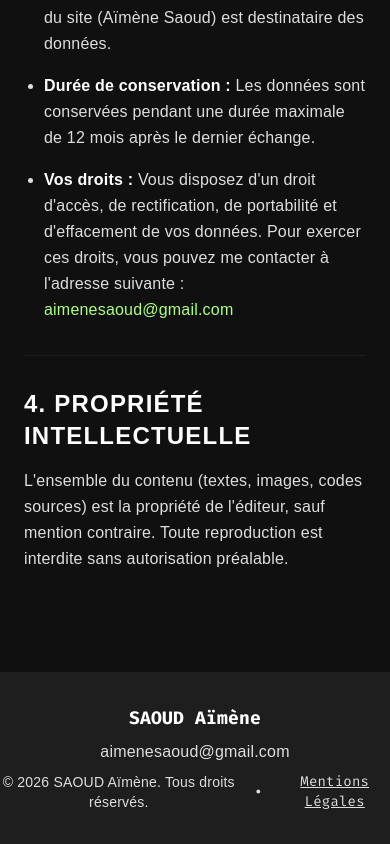
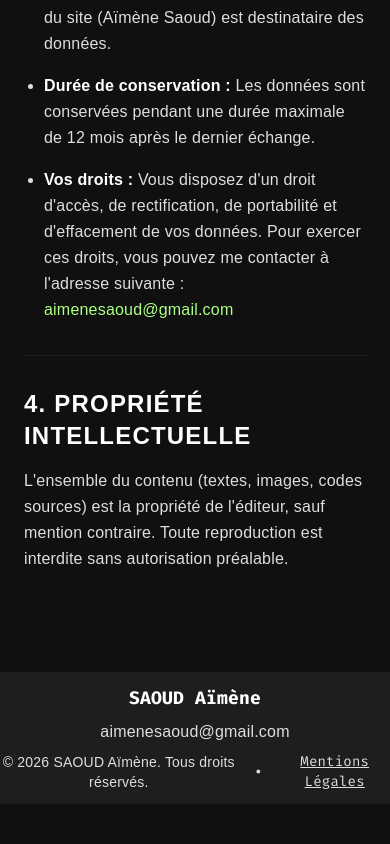
Before and after one commit to AimeneSD/Portefolio-pro, a React (Vite) app in the folder frontend/: page /mentions-legales in a window 390 px wide. Shown: the part 1423-2267 px from the top of the page. After the commit the page ends 2227 px from the top, so only its background shows below. Built offline with nearby package versions, Linux system fonts and the light colour scheme; no server answers.

Commit message:
ux:section stacking mobile

```diff
--- a/frontend/src/components/Footer.jsx
+++ b/frontend/src/components/Footer.jsx
@@ -2,7 +2,7 @@ import { Link } from 'react-router-dom';
 
 export default function Footer() {
   return (
-    <footer className="mt-auto bg-bg-secondary w-full py-8 flex flex-col items-center text-center z-9 gap-2" id="footer">
+    <footer className="mt-auto bg-bg-secondary w-full py-8 max-md:py-3 flex flex-col items-center text-center z-9 gap-2" id="footer">
       <h2 className="text-text-primary font-bold text-lg">SAOUD Aïmène</h2>
       <a
         href="mailto:aimenesaoud@gmail.com"
--- a/frontend/src/pages/HomePage.jsx
+++ b/frontend/src/pages/HomePage.jsx
@@ -72,8 +72,8 @@ export default function HomePage() {
 
     let mm = gsap.matchMedia();
 
-    // On n'applique cet effet lourd que sur les grands écrans (PC/Tablettes larges)
-    mm.add("(min-width: 1024px)", () => {
+    // On applique cet effet sur tous les écrans (mobiles inclus)
+    mm.add("(min-width: 320px)", () => {
       sectionsRef.current.forEach((section) => {
         if (section) {
           const tl = gsap.timeline({
@@ -138,7 +138,7 @@ export default function HomePage() {
       </section>
 
       {/* ---- SECTION PROJETS ---------------------- */}
-      <section ref={(el) => (sectionsRef.current[2] = el)} className="relative flex flex-col items-center  w-full min-h-screen lg:min-h-[125vh] bg-bg-primary z-3" id="projects">
+      <section ref={(el) => (sectionsRef.current[2] = el)} className="relative flex flex-col items-center  w-full min-h-screen lg:min-h-[125vh] max-md:min-h-[150vh] bg-bg-primary z-3" id="projects">
         <div className="flex flex-col  items-center gap-10 w-full  px-5">
           <div className="flex flex-col md:flex-row justify-between mt-[5vh] items-center w-full max-w-7xl gap-8 px-5">
             <h2 className="text-4xl font-extrabold oswald-font text-text-primary text-center md:text-left">
```
